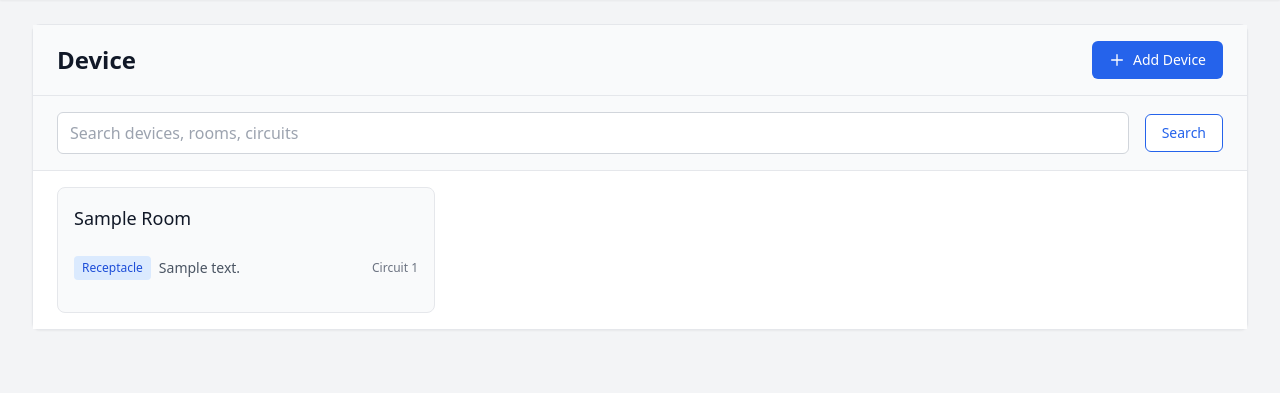
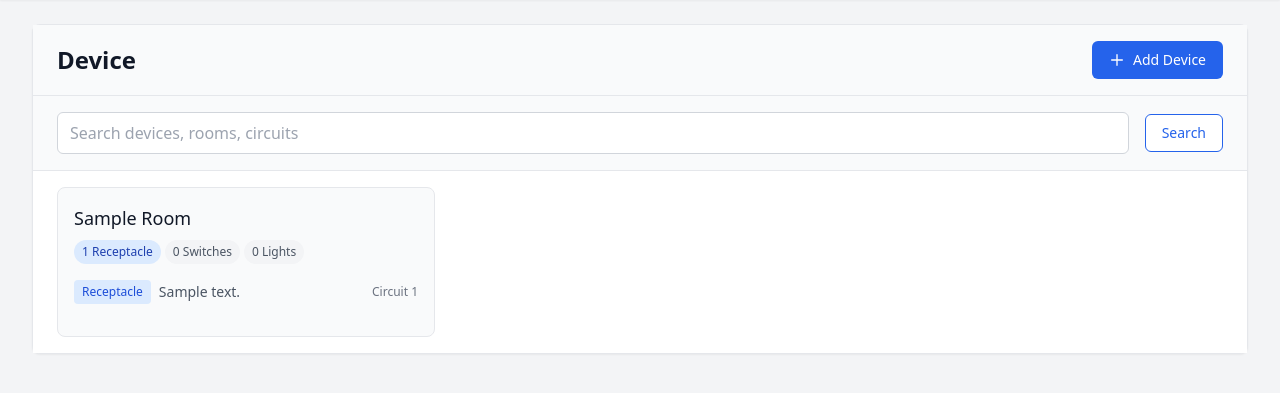
Before and after one commit to soehlert/our-house, a Django app: page /devices/ in a window 1280 px wide. Shown: the part 64-457 px from the top of the page. Run offline with Django 5.2, Linux system fonts and the light colour scheme; tables that the repository leaves empty hold one stand-in row (values such as "Sample post"); some libraries are stand-ins or nearby versions.

Commit message:
feat(device-types): add some device types i want to track

```diff
--- a/templates/tracker/base_detail.html
+++ b/templates/tracker/base_detail.html
@@ -8,7 +8,7 @@
             <div>
                 <h1 class="text-2xl font-bold text-gray-900 capitalize">{% block detail_title %}Item Details{% endblock %}</h1>
             </div>
-            <div class="flex space-x-3">
+            <div class="flex flex-col space-y-2 sm:flex-row sm:space-y-0 sm:space-x-3">
                 <a href="{% block edit_url %}#{% endblock %}"
                    class="inline-flex items-center px-6 py-3 text-sm font-medium text-blue-600 bg-white border border-blue-600 rounded-lg hover:bg-blue-50 focus:outline-none focus:ring-2 focus:ring-blue-500 focus:ring-offset-2">
                     <svg class="w-4 h-4 mr-2" fill="none" stroke="currentColor" viewBox="0 0 24 24">
--- a/templates/tracker/base_form.html
+++ b/templates/tracker/base_form.html
@@ -56,12 +56,12 @@
             <!-- Form Actions -->
             <div class="flex items-center justify-between pt-6 border-t border-gray-200 mt-6">
                 <a href="{% block cancel_url %}#{% endblock %}"
-                   class="inline-flex items-center px-4 py-2 text-sm font-medium text-gray-600 bg-white border border-gray-600 rounded-md hover:bg-gray-50 focus:outline-none">
+                   class="inline-flex mr-3 items-center px-4 py-2 text-sm font-medium text-gray-600 bg-white border border-gray-600 rounded-md hover:bg-gray-50 focus:outline-none focus:ring-2 focus:ring-gray-500 focus:ring-offset-2">
                     Cancel
                 </a>
                 <div class="flex gap-3">
                     <button type="submit" name="save"
-                            class="inline-flex items-center px-4 py-2 text-sm font-medium text-blue-600 bg-white border border-blue-600 rounded-md hover:bg-blue-50 focus:outline-none">
+                            class="inline-flex items-center px-4 py-2 text-sm font-medium text-blue-600 bg-white border border-blue-600 rounded-md hover:bg-blue-50 focus:outline-none focus:ring-2 focus:ring-blue-500 focus:ring-offset-2">
                         {% block submit_text %}Save{% endblock %}
                     </button>
                     {% block extra_buttons %}{% endblock %}
--- a/templates/tracker/devices/list.html
+++ b/templates/tracker/devices/list.html
@@ -87,21 +87,18 @@
                             <h3 class="text-lg font-medium text-gray-900 mb-2 capitalize text-left">{{ room.name }}</h3>
                         </div>
                         <div class="flex flex-wrap gap-1 mb-3">
-                            {% if room.receptacle_count > 0 %}
-                                <span class="inline-flex items-center px-2 py-1 rounded-full text-xs font-medium bg-blue-100 text-blue-800">
-                                    {{ room.receptacle_count }} Receptacle{{ room.receptacle_count|pluralize }}
-                                </span>
-                            {% endif %}
-                            {% if room.switch_count > 0 %}
-                                <span class="inline-flex items-center px-2 py-1 rounded-full text-xs font-medium bg-green-100 text-green-800">
-                                    {{ room.switch_count }} Switch{{ room.switch_count|pluralize:"es" }}
-                                </span>
-                            {% endif %}
-                            {% if room.light_count > 0 %}
-                                <span class="inline-flex items-center px-2 py-1 rounded-full text-xs font-medium bg-yellow-100 text-yellow-800">
-                                    {{ room.light_count }} Light{{ room.light_count|pluralize }}
-                                </span>
-                            {% endif %}
+                            <span class="inline-flex items-center px-2 py-1 rounded-full text-xs font-medium
+                                {% if room.receptacle_count > 0 %}bg-blue-100 text-blue-800{% else %}bg-gray-100 text-gray-600{% endif %}">
+                                {{ room.receptacle_count|default:0 }} Receptacle{{ room.receptacle_count|default:0|pluralize }}
+                            </span>
+                            <span class="inline-flex items-center px-2 py-1 rounded-full text-xs font-medium
+                                {% if room.switch_count > 0 %}bg-green-100 text-green-800{% else %}bg-gray-100 text-gray-600{% endif %}">
+                                {{ room.switch_count|default:0 }} Switch{{ room.switch_count|default:0|pluralize:"es" }}
+                            </span>
+                            <span class="inline-flex items-center px-2 py-1 rounded-full text-xs font-medium
+                                {% if room.light_count > 0 %}bg-yellow-100 text-yellow-800{% else %}bg-gray-100 text-gray-600{% endif %}">
+                                {{ room.light_count|default:0 }} Light{{ room.light_count|default:0|pluralize }}
+                            </span>
                         </div>
                         <div class="w-full space-y-1 mb-3">
                             {% for device in room.devices.all|slice:":3" %}
--- a/tracker/models.py
+++ b/tracker/models.py
@@ -257,6 +257,9 @@ class Device(models.Model):
         RECEPTACLE = "Receptacle", "Receptacle"
         SWITCH = "Switch", "Switch"
         LIGHT = "Light", "Light"
+        DETECTOR = "Detector", "Detector"
+        CEILING_FAN = "Ceiling Fan", "Ceiling Fan"
+        FLOOR_HEATING = "Floor Heating", "Floor Heating"
 
     device_type = models.CharField(max_length=50, choices=DeviceType.choices)
     room = models.ForeignKey(Room, on_delete=models.CASCADE, related_name='devices')
--- a/tracker/views/device_views.py
+++ b/tracker/views/device_views.py
@@ -22,9 +22,9 @@ def device_list(request):
         'devices__circuit'
     ).annotate(
         device_count=Count('devices'),
-        receptacle_count=Count('devices', filter=Q(devices__device_type='RECEPTACLE')),
-        switch_count=Count('devices', filter=Q(devices__device_type='SWITCH')),
-        light_count=Count('devices', filter=Q(devices__device_type='LIGHT'))
+        receptacle_count=Count('devices', filter=Q(devices__device_type='Receptacle')),
+        switch_count=Count('devices', filter=Q(devices__device_type='Switch')),
+        light_count=Count('devices', filter=Q(devices__device_type='Light'))
     ).filter(
         device_count__gt=0
     ).order_by('name')
@@ -54,7 +54,6 @@ def device_list(request):
         "rooms_with_devices": rooms_with_devices,
         "search_mode": False,
     })
-
 
 
 def device_list_by_room_api(request, room_id):
```
